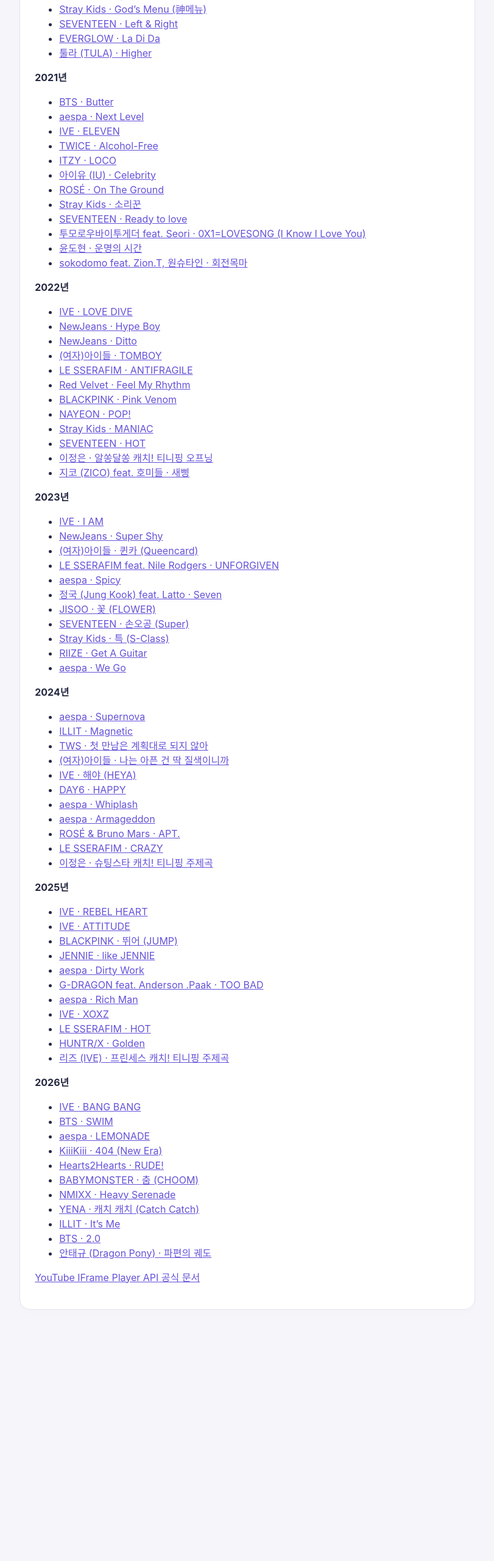
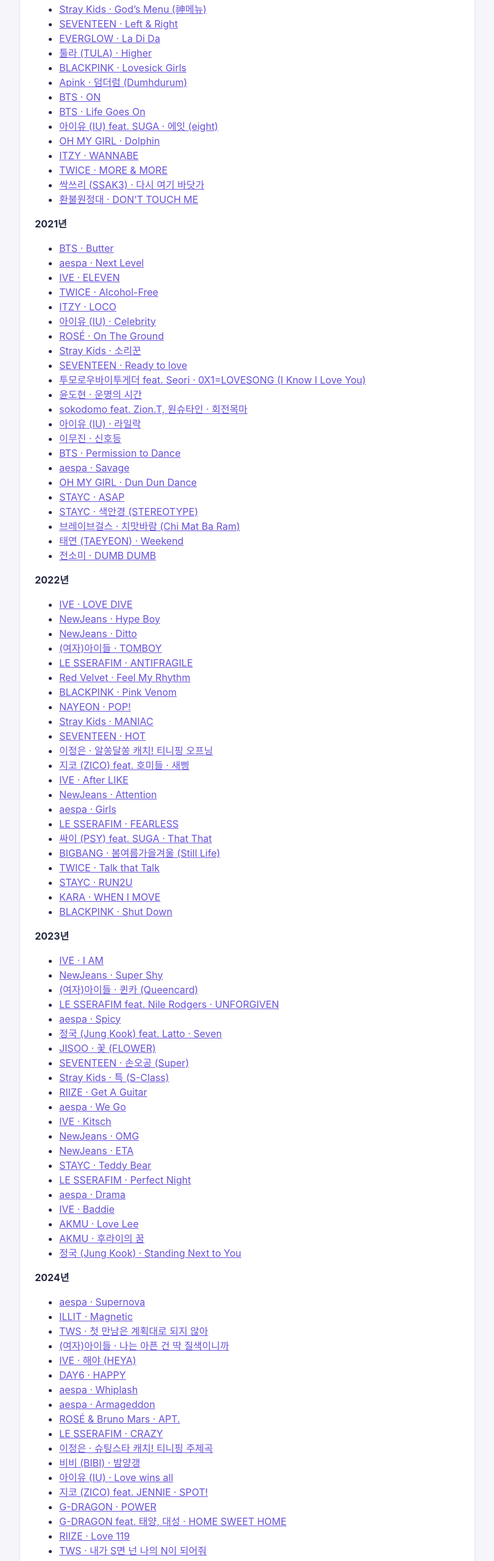
Before and after one commit to RamzThunder/aanah, a plain HTML site: page intro-quiz/help.html in a window 1280 px wide. Shown: the part 1540-4100 px from the top of the page at 61% size, without its empty margins (234-1045 px from the left). Before the commit the page ends 3728 px from the top, so only its background shows below. Drawn offline with Linux system fonts and the light colour scheme.

Commit message:
전주 퀴즈에 연도별 차트 참고곡 10곡씩 추가

```diff
--- a/intro-quiz/bank.mjs
+++ b/intro-quiz/bank.mjs
@@ -89,6 +89,84 @@ const rows = [
   [106,2026,'파편의 궤도','안태규 (Dragon Pony)','hM0ijNSvo00',null,ANIMATION,'포켓몬스터: 라이징 어게인'],
   [107,2021,'회전목마','sokodomo feat. Zion.T, 원슈타인','tnAxZipkuWw','3laLavGghc0',HIP_HOP],
   [108,2022,'새삥','지코 (ZICO) feat. 호미들','JnQu_5O4lh4','C_cpDd0WYTk',HIP_HOP],
+
+  // 2020 chart additions
+  [109, 2020, "Lovesick Girls", "BLACKPINK", "dyRsYk0LyA8"],
+  [110, 2020, "덤더럼 (Dumhdurum)", "Apink", "WqzTRK5GPWQ"],
+  [111, 2020, "ON", "BTS", "mPVDGOVjRQ0"],
+  [112, 2020, "Life Goes On", "BTS", "-5q5mZbe3V8"],
+  [113, 2020, "에잇 (eight)", "아이유 (IU) feat. SUGA", "TgOu00Mf3kI"],
+  [114, 2020, "Dolphin", "OH MY GIRL", "oaRTMjLdiDw"],
+  [115, 2020, "WANNABE", "ITZY", "fE2h3lGlOsk"],
+  [116, 2020, "MORE & MORE", "TWICE", "mH0_XpSHkZo"],
+  [117, 2020, "다시 여기 바닷가", "싹쓰리 (SSAK3)", "ESKfHHtiSjs"],
+  [118, 2020, "DON’T TOUCH ME", "환불원정대", "PXE2Ykf8fXQ"],
+  // 2021 chart additions
+  [119, 2021, "라일락", "아이유 (IU)", "v7bnOxV4jAc"],
+  [120, 2021, "신호등", "이무진", "SK6Sm2Ki9tI"],
+  [121, 2021, "Permission to Dance", "BTS", "CuklIb9d3fI"],
+  [122, 2021, "Savage", "aespa", "WPdWvnAAurg"],
+  [123, 2021, "Dun Dun Dance", "OH MY GIRL", "HzOjwL7IP_o"],
+  [124, 2021, "ASAP", "STAYC", "NsY-9MCOIAQ"],
+  [125, 2021, "색안경 (STEREOTYPE)", "STAYC", "Xmxcnf2v_gs"],
+  [126, 2021, "치맛바람 (Chi Mat Ba Ram)", "브레이브걸스", "e70PkoJhQYM"],
+  [127, 2021, "Weekend", "태연 (TAEYEON)", "RmuL-BPFi2Q"],
+  [128, 2021, "DUMB DUMB", "전소미", "tg2uF3R_Ozo"],
+  // 2022 chart additions
+  [129, 2022, "After LIKE", "IVE", "F0B7HDiY-10"],
+  [130, 2022, "Attention", "NewJeans", "js1CtxSY38I"],
+  [131, 2022, "Girls", "aespa", "dYRITmpFbJ4"],
+  [132, 2022, "FEARLESS", "LE SSERAFIM", "4vbDFu0PUew"],
+  [133, 2022, "That That", "싸이 (PSY) feat. SUGA", "8dJyRm2jJ-U"],
+  [134, 2022, "봄여름가을겨울 (Still Life)", "BIGBANG", "eN5mG_yMDiM"],
+  [135, 2022, "Talk that Talk", "TWICE", "k6jqx9kZgPM"],
+  [136, 2022, "RUN2U", "STAYC", "grG41kS4MUA"],
+  [137, 2022, "WHEN I MOVE", "KARA", "XwcK-twSXB4"],
+  [138, 2022, "Shut Down", "BLACKPINK", "POe9SOEKotk"],
+  // 2023 chart additions
+  [139, 2023, "Kitsch", "IVE", "pG6iaOMV46I"],
+  [140, 2023, "OMG", "NewJeans", "_ZAgIHmHLdc"],
+  [141, 2023, "ETA", "NewJeans", "jOTfBlKSQYY"],
+  [142, 2023, "Teddy Bear", "STAYC", "SxHmoifp0oQ"],
+  [143, 2023, "Perfect Night", "LE SSERAFIM", "hLvWy2b857I"],
+  [144, 2023, "Drama", "aespa", "D8VEhcPeSlc"],
+  [145, 2023, "Baddie", "IVE", "Da4P2uT4mVc"],
+  [146, 2023, "Love Lee", "AKMU", "EIz09kLzN9k"],
+  [147, 2023, "후라이의 꿈", "AKMU", "3kGAlp_PNUg"],
+  [148, 2023, "Standing Next to You", "정국 (Jung Kook)", "UNo0TG9LwwI"],
+  // 2024 chart additions
+  [149, 2024, "밤양갱", "비비 (BIBI)", "smdmEhkIRVc"],
+  [150, 2024, "Love wins all", "아이유 (IU)", "JleoAppaxi0"],
+  [151, 2024, "SPOT!", "지코 (ZICO) feat. JENNIE", "xfqBQ2XhBCg", null, HIP_HOP],
+  [152, 2024, "POWER", "G-DRAGON", "NMjhjrBIrG8", null, HIP_HOP],
+  [153, 2024, "HOME SWEET HOME", "G-DRAGON feat. 태양, 대성", "kyYyXncI3jw"],
+  [154, 2024, "Love 119", "RIIZE", "0TAAUWHo4Ec"],
+  [155, 2024, "내가 S면 넌 나의 N이 되어줘", "TWS", "NRgZuuwD2WY"],
+  [156, 2024, "How Sweet", "NewJeans", "Q3K0TOvTOno"],
+  [157, 2024, "Bubble Gum", "NewJeans", "ft70sAYrFyY"],
+  [158, 2024, "Supersonic", "프로미스나인", "0LiQp7y8Wwc"],
+  // 2025 chart additions
+  [159, 2025, "오늘만 I LOVE YOU", "BOYNEXTDOOR", "B4mLKcVIERs"],
+  [160, 2025, "Good Goodbye", "화사 (HWASA)", "Qe8fa4b5xNU"],
+  [161, 2025, "FAMOUS", "ALLDAY PROJECT", "VjvzYjU1mY0", "Gih5JOFQ1YQ"],
+  [162, 2025, "WICKED", "ALLDAY PROJECT", "mhKCRnUKp5U"],
+  [163, 2025, "The Chase", "Hearts2Hearts", "kxUA2wwYiME", "dTVCk33AQEs"],
+  [164, 2025, "STYLE", "Hearts2Hearts", "n7kFRxFIPrI"],
+  [165, 2025, "I DO ME", "KiiiKiii", "hAEfi_SKTEU", "rupiDaKgnFM"],
+  [166, 2025, "빌려온 고양이 (Do the Dance)", "ILLIT", "negtrQu5mTA"],
+  [167, 2025, "THUNDER", "SEVENTEEN", "pS57UX6s-xw"],
+  [168, 2025, "HANDS UP", "MEOVV", "sL0pCS6K9bc"],
+  // 2026 chart additions
+  [169, 2026, "소문의 낙원", "AKMU", "RARPlifpYXM", "6Xa1VDLACPo"],
+  [170, 2026, "기쁨, 슬픔, 아름다운 마음", "AKMU", "SNn_H_Q2moo"],
+  [171, 2026, "REDRED", "CORTIS", "U6BDbXIah-Y"],
+  [172, 2026, "BLACKHOLE", "IVE", "1Lmy7qwmSMc"],
+  [173, 2026, "GO", "BLACKPINK", "2GJfWMYCWY0"],
+  [174, 2026, "Lemon Tang", "Hearts2Hearts", "1VqxWNwgf5Q"],
+  [175, 2026, "WDA (Whole Different Animal)", "aespa feat. G-DRAGON", "iTJSbJtS8MU"],
+  [176, 2026, "하루에 하루만 더 (Stick With You)", "투모로우바이투게더", "jOnLqqDRfY4"],
+  [177, 2026, "체포하겠어 (You’re Under Arrest)", "ILLIT", "V2V9-9VhYJo"],
+  [178, 2026, "Looks Can Kill", "IVE", "rsNhWkC4neE"],
 ];
 export const BANK = rows.map(([number,year,title,artist,answerVideo,introVideo,genre = 'K-pop',work])=>({
   id:`song-${number}`,year,title,artist,genre,introVideo:introVideo||answerVideo,
```
Also changed, not shown: intro-quiz/core.test.mjs (+15 -10 lines), intro-quiz/index.html (+1 -1 lines).
